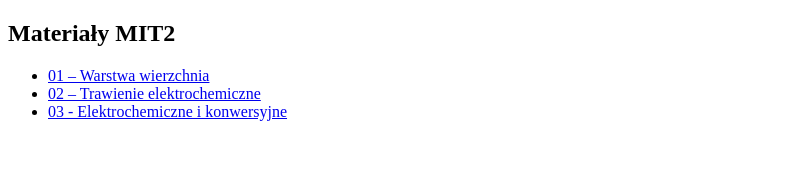
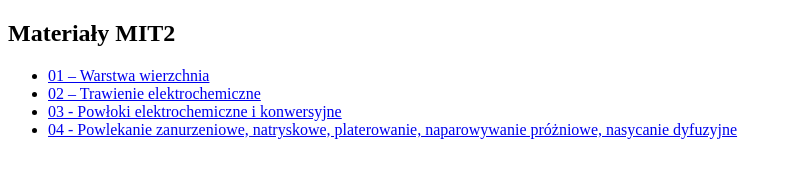
Before and after one commit to marcin-sloma/marcin-sloma.github.io, a plain HTML site: page MIT2/index.html in a window 1280 px wide. Shown: the whole page, without its empty margins (0-790 px from the left). Drawn offline with Linux system fonts and the light colour scheme.

Commit message:
Update index.html

```diff
--- a/MIT2/index.html
+++ b/MIT2/index.html
@@ -9,7 +9,8 @@
   <ul>
     <li><a href="01_warstwa_wierzchnia.html">01 – Warstwa wierzchnia</a></li>
     <li><a href="02_trawienie_elektrochemiczne.html">02 – Trawienie elektrochemiczne</a></li>
-    <li><a href="03_elektrochemiczne_konwersyjne.html">03 - Elektrochemiczne i konwersyjne</a></li>
+    <li><a href="03_elektrochemiczne_konwersyjne.html">03 - Powłoki elektrochemiczne i konwersyjne</a></li>
+    <li><a href="04_powloki_reszta.html">04 - Powlekanie zanurzeniowe, natryskowe, platerowanie, naparowywanie próżniowe, nasycanie dyfuzyjne</a></li>
   </ul>
 </body>
 </html>
```
